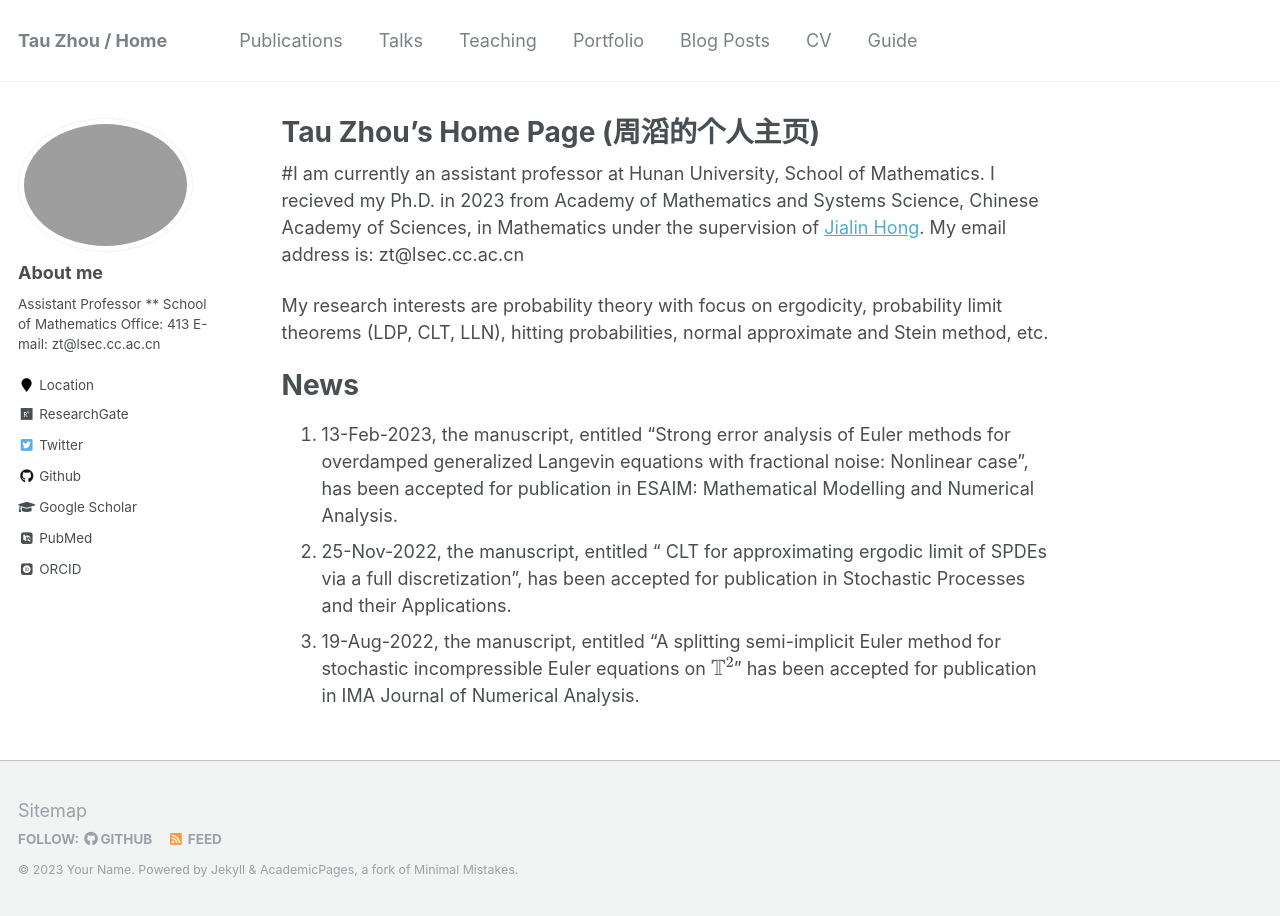
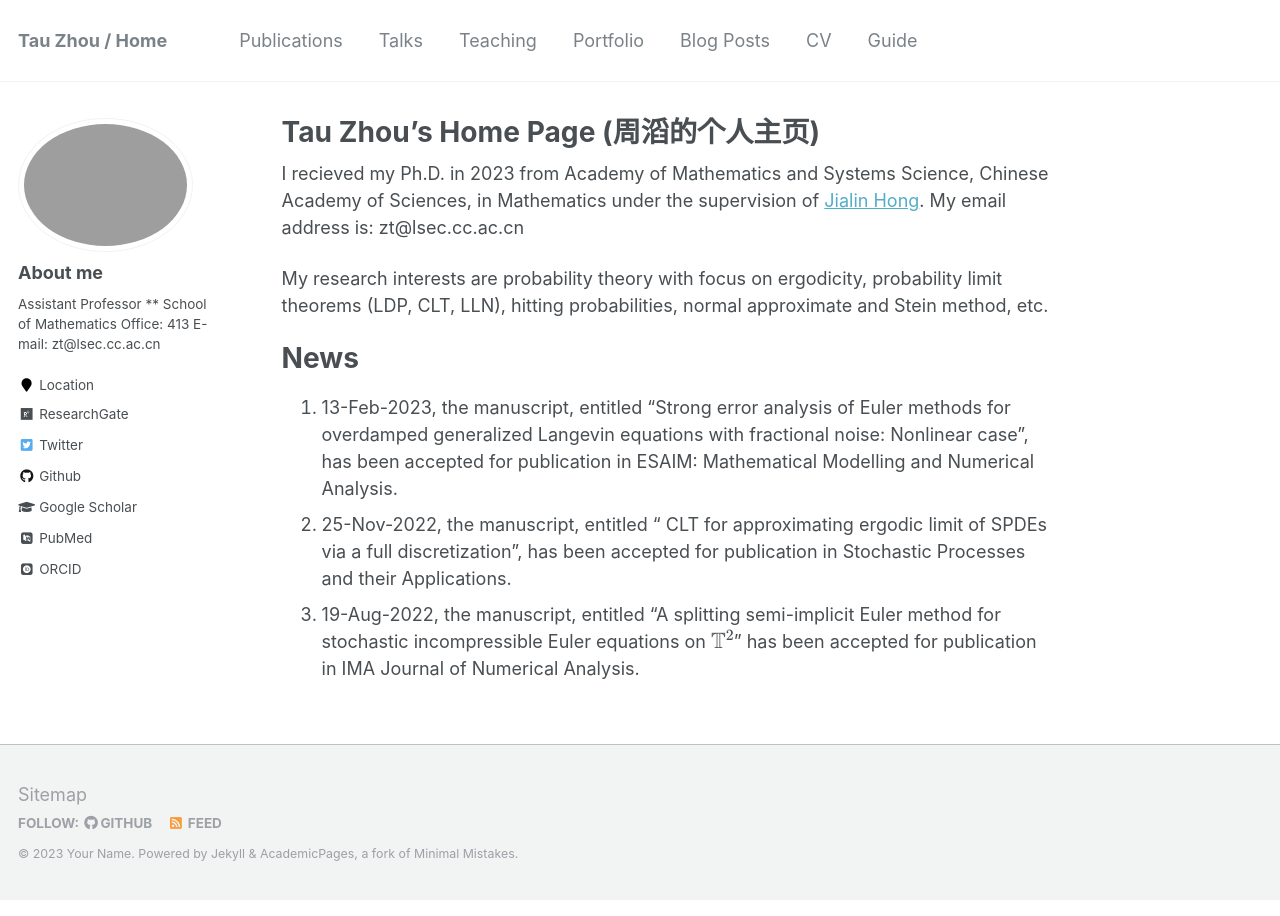
Before and after one commit to Tau-Zhou/Tau-Zhou.github.io, a Jekyll site: the page built from _pages/about.md, in a window 1280 px wide. Built offline with Jekyll 4.4.1, drawn with Linux system fonts in a browser that asks for light colours; some web fonts are replaced; formulas are drawn with MathJax 3.

Commit message:
Update about.md

```diff
--- a/_pages/about.md
+++ b/_pages/about.md
@@ -8,7 +8,6 @@ redirect_from:
   - /about.html
 ---
 
-#I am currently an assistant professor at Hunan University, School of Mathematics.
 I recieved my Ph.D. in 2023 from Academy of Mathematics and Systems Science, Chinese Academy of Sciences, in Mathematics under the supervision of [Jialin Hong](http://www.cc.ac.cn/staff/hjl.html). My email address is: zt@lsec.cc.ac.cn
 
 
```
